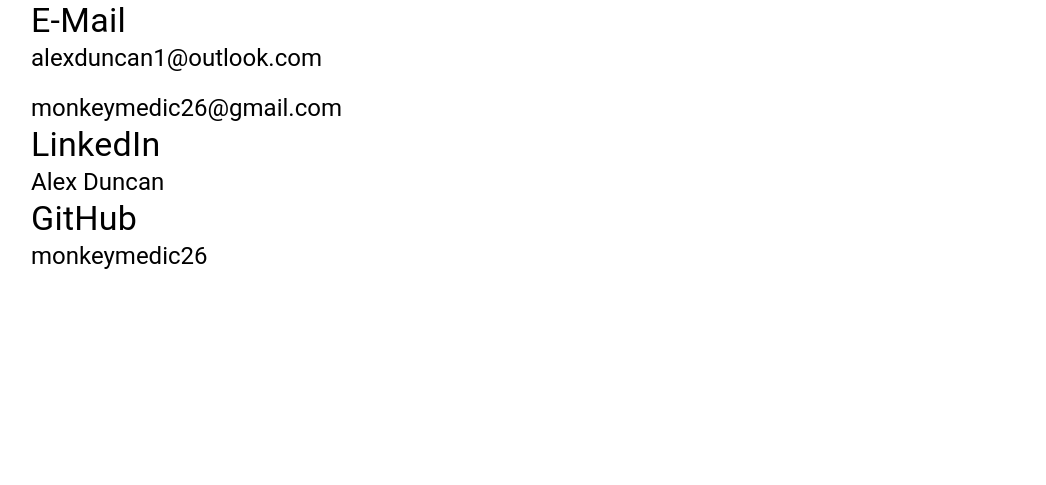
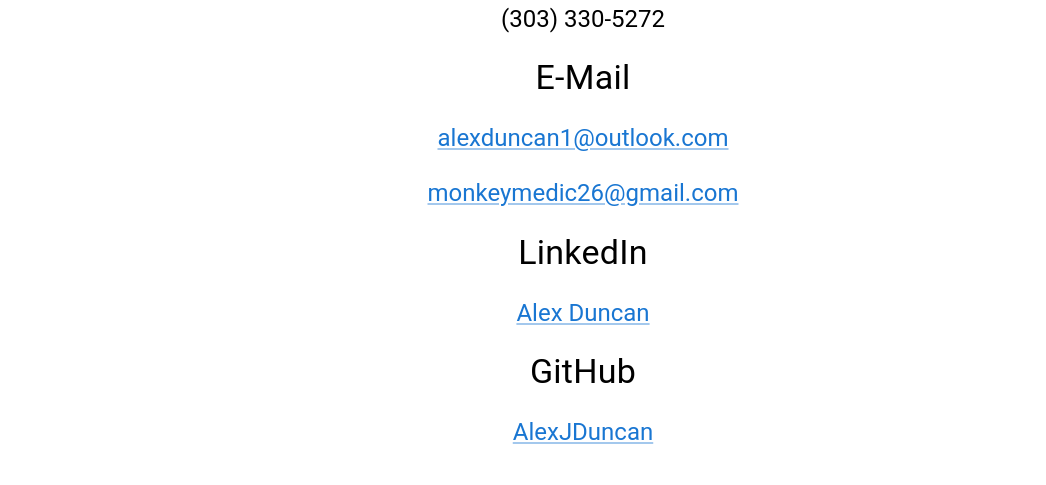
Before and after one commit to AlexJDuncan/AlexJDuncan.github.io, a React app: page /Contact in a window 1280 px wide. Shown: the part 215-700 px from the top of the page, without its empty margins (57-1103 px from the left). Built offline with nearby package versions, Linux system fonts and the light colour scheme; grey boxes are pictures that could not be loaded; the HTML template or start-up script is replaced by a standard one.

Commit message:
Fix and test links

```diff
--- a/client/src/Contact.jsx
+++ b/client/src/Contact.jsx
@@ -1,19 +1,20 @@
 import React from "react";
 import Container  from  '@mui/material/Container';
 import Typography from "@mui/material/Typography";
+import Link from '@mui/material/Link';
 
 const Contact = () => {
   return (
-    <Container>
+    <Container sx={{display: "flex", flexFlow: "column", alignItems: "center", justifyContent: "space-around"}}>
         <Typography variant="h4" component="h4">Phone</Typography>
         <Typography  variant="h5" component="h5">(303) 330-5272</Typography>
         <Typography variant="h4" component="h4">E-Mail</Typography>
-        <Typography  variant="h5" component="h5" href="mailto: alexduncan1@outlook.com" target="_blank">alexduncan1@outlook.com</Typography><br />
-        <Typography  variant="h5" component="h5" href="mailto: monkeymedic26@gmail.com" target="_blank">monkeymedic26@gmail.com</Typography>
+        <Link  variant="h5" href="mailto: alexduncan1@outlook.com" target="_blank">alexduncan1@outlook.com</Link>
+        <Link  variant="h5" href="mailto: monkeymedic26@gmail.com" target="_blank">monkeymedic26@gmail.com</Link>
         <Typography variant="h4" component="h4">LinkedIn</Typography>
-        <Typography  variant="h5" component="h5" href="https://www.linkedin.com/in/alexjduncan/" target="_blank">Alex Duncan</Typography>
+        <Link  variant="h5" href="https://www.linkedin.com/in/alexjduncan/" target="_blank">Alex Duncan</Link>
         <Typography variant="h4" component="h4">GitHub</Typography>
-        <Typography  variant="h5" component="h5" href="https://github.com/monkeymedic26" target="_blank">monkeymedic26</Typography>
+        <Link  variant="h5" href="https://github.com/AlexJDuncan" target="_blank">AlexJDuncan</Link>
     </Container>
   )
 }
```
Also changed, not shown: 1 other file (tests, documents, lock files or other folders).
